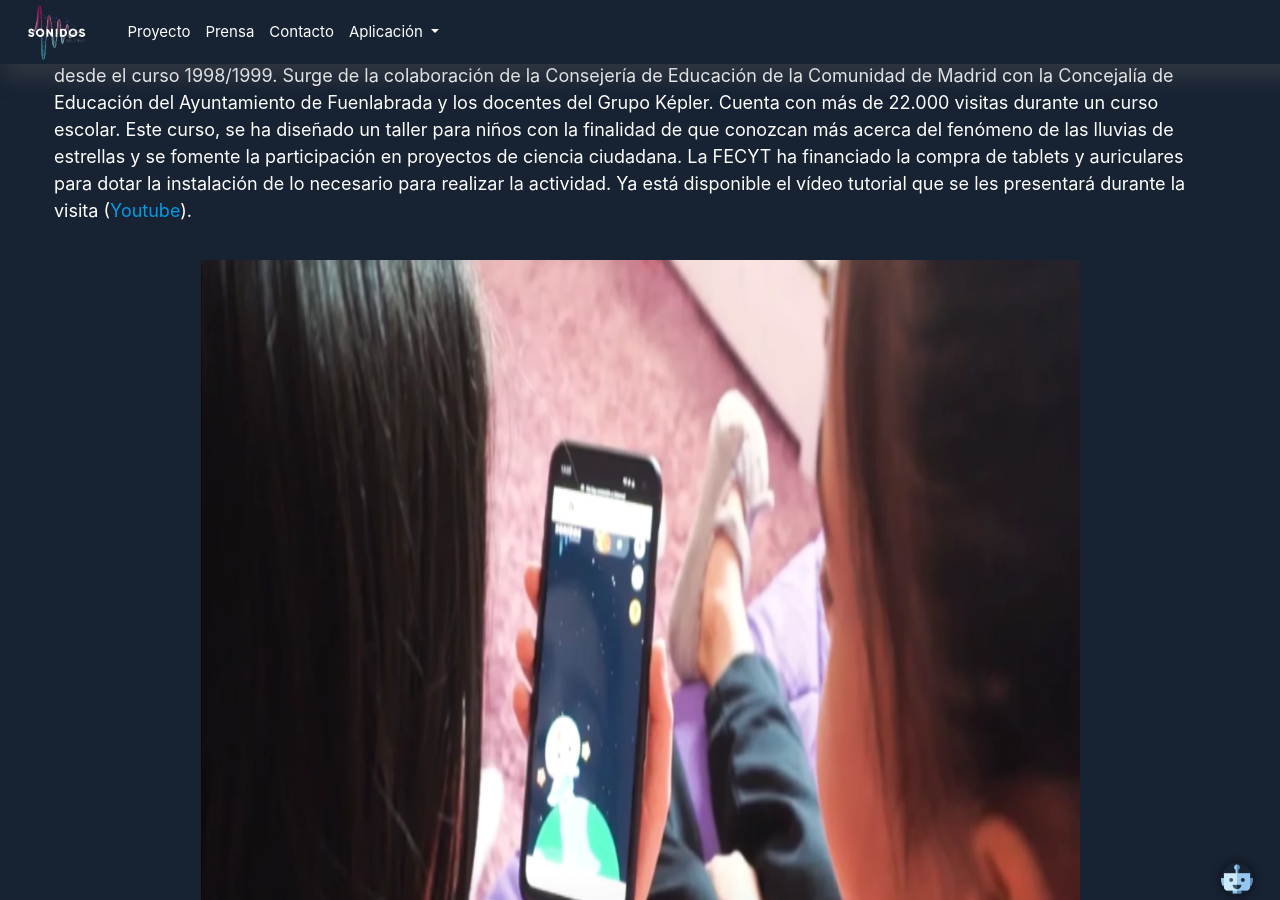
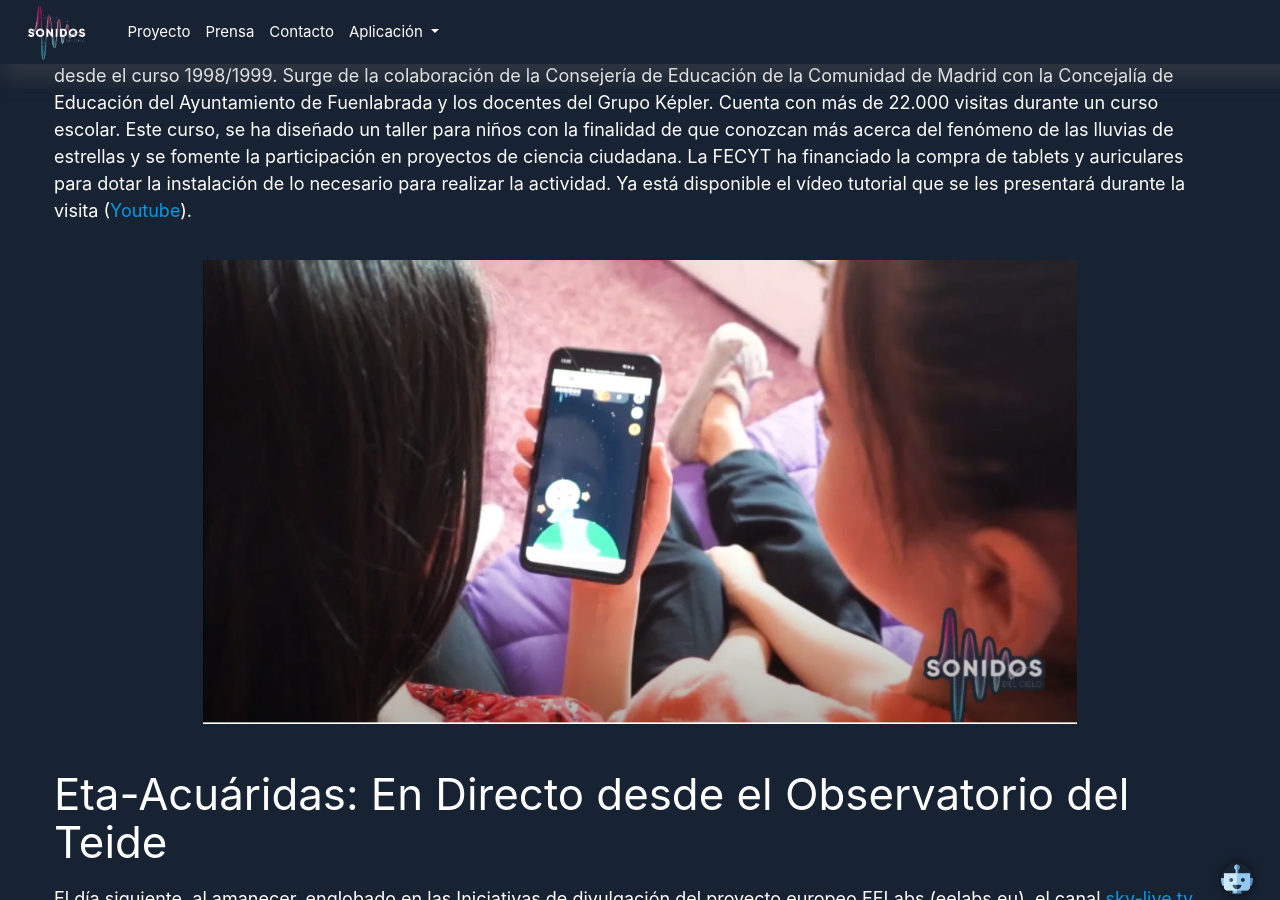
Before and after one commit to cslab-upm/sonidosdelcielo, a Jekyll site: the page built from _prensa/2021-05-05-eta-acuaridas.md, in a window 1280 px wide and 900 px high, scrolled down 2263 px. Built offline with Jekyll 4.4.1, drawn with Linux system fonts in a browser that asks for light colours; nearby versions of some CDN libraries.

Commit message:
Añadida prensa Eta Acuáridas

```diff
--- a/_prensa/2021-05-05-eta-acuaridas.md
+++ b/_prensa/2021-05-05-eta-acuaridas.md
@@ -49,7 +49,7 @@ Durante el evento en directo, se contará con la colaboración de Enrique Pérez
 El Aula de Astronomía de Fuenlabrada es un recurso educativo público dedicado a la enseñanza de la astronomía en el ámbito escolar desde el curso 1998/1999. Surge de la colaboración de la Consejería de Educación de la Comunidad de Madrid con la Concejalía de Educación del  Ayuntamiento de Fuenlabrada y los docentes del Grupo Képler. Cuenta con más de 22.000 visitas durante un curso escolar. Este curso, se ha diseñado un taller para niños con la finalidad de que conozcan más acerca del fenómeno de las lluvias de estrellas y se fomente la participación en proyectos de ciencia ciudadana. La FECYT ha financiado la compra de tablets y auriculares para dotar la instalación de lo necesario para realizar la actividad. Ya está disponible el vídeo tutorial que se les presentará durante la visita ([Youtube](https://www.youtube.com/watch?v=0EioZakm8TA&list=PLcFbIQBQvk11jDXL8imMzeAe7JA5Zn8ua&index=2)).
 
 
-<img src="\sonidosdelcielo\docs\images\prensa\chatbot_children.png" style="height:1000px">
+<img src="/docs/images/prensa/chatbot_children.png" style="height:500px">
 
 
 ### Eta-Acuáridas: En Directo desde el Observatorio del Teide
```
